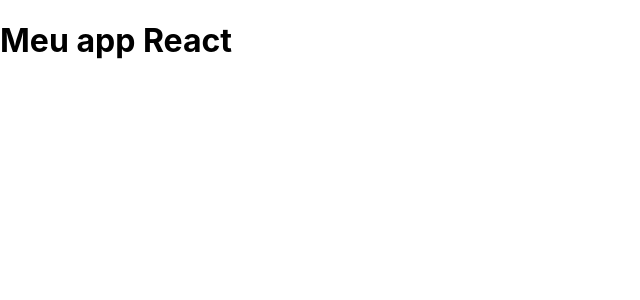
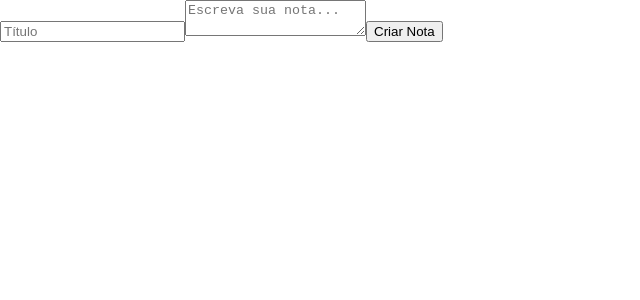
Before and after one commit to gabrielmsdf3/React-app-alura-ceep, a React (Create React App) app: page / in a window 1280 px wide. Shown: the top 300 px of the page, without its empty margins (0-640 px from the left). Built offline with nearby package versions, Linux system fonts and the light colour scheme.

Commit message:
Criando as primeiras classes

```diff
--- a/src/App.js
+++ b/src/App.js
@@ -1,8 +1,15 @@
 import React from 'react';
-
+import listaDeNotas from "./components/listaDeNotas";
 function App() {
   return (
-   <h1>Meu app React</h1>
+    <section>
+      <form>
+        <input type="text" placeholder="Título"/>
+        <textarea placeholder="Escreva sua nota..." />
+        <button>Criar Nota</button>
+      </form>
+      <listaDeNotas />
+    </section>
   );
 }
 
```
